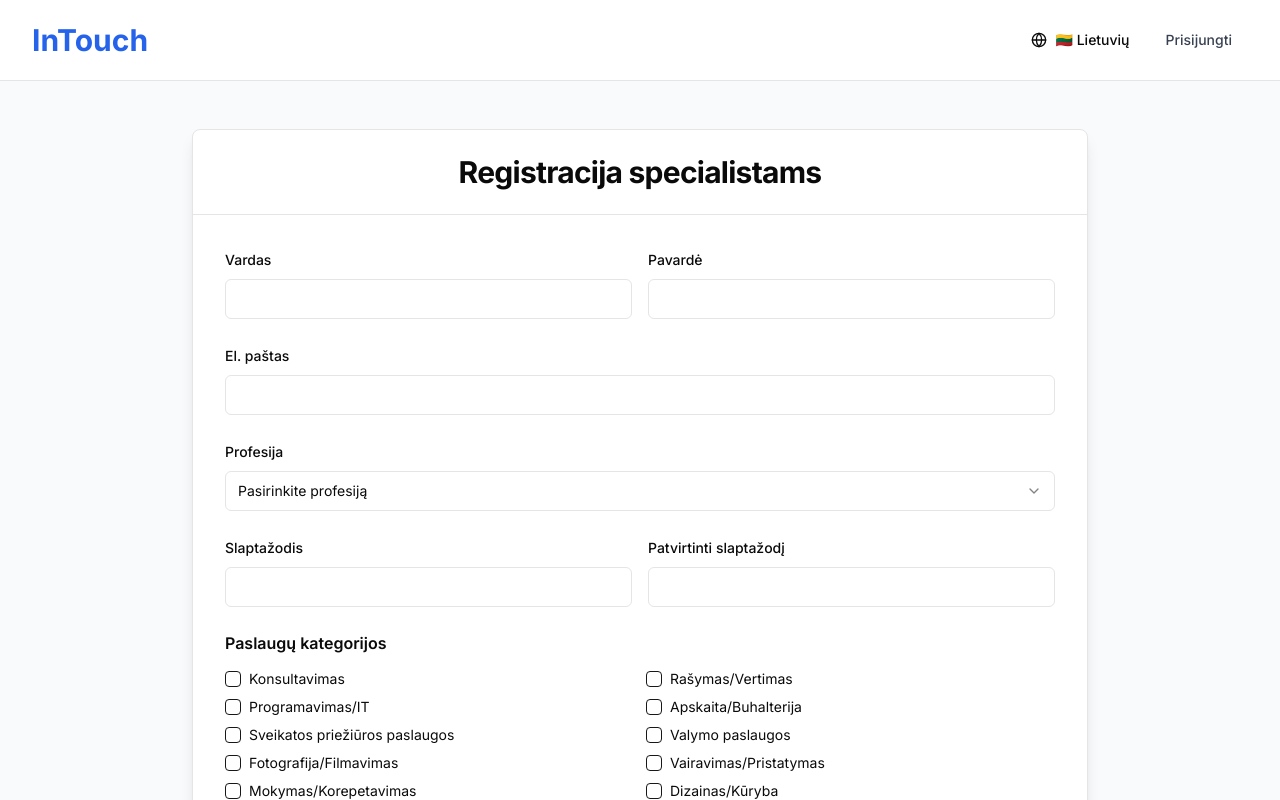
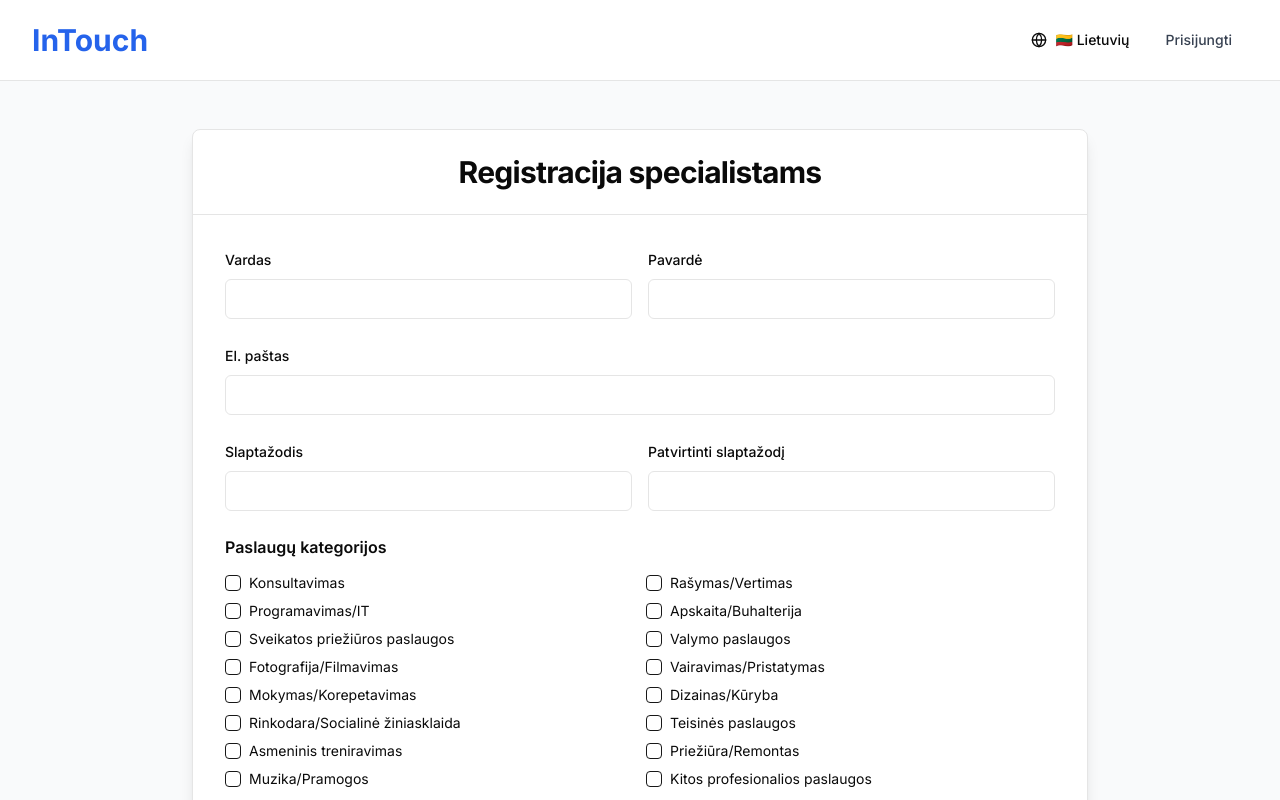
Before and after one commit to JusteliZz/v0-specialist-finder-website, a Next.js app: page /signup-specialist in a window 1280 px wide. Shown: the top 800 px of the page. Built offline with nearby package versions, Linux system fonts and the light colour scheme.

Commit message:
Remove unnecessary profession dropdown

```diff
--- a/app/signup-specialist/page.tsx
+++ b/app/signup-specialist/page.tsx
@@ -63,7 +63,6 @@ export default function SpecialistSignupPage() {
     confirmPassword: "",
     firstName: "",
     lastName: "",
-    profession: "",
     selectedCategories: [] as string[],
     selectedCities: [] as string[],
     selectedServices: [] as string[],
@@ -149,10 +148,6 @@ export default function SpecialistSignupPage() {
       return false
     }
 
-    if (!formData.profession.trim()) {
-      setError("Prašome įvesti profesiją")
-      return false
-    }
 
     if (formData.selectedCategories.length === 0) {
       setError(t("pleaseSelectCategory"))
@@ -199,7 +194,7 @@ export default function SpecialistSignupPage() {
       await db.specialists.createProfile({
         userId: newUser.id,
         type: "individual",
-        profession: formData.profession,
+      profession: formData.selectedCategories[0] || "Specialistas", // Use first category as profession
         categories: formData.selectedCategories,
         locations: formData.selectedCities,
         phone: "",
@@ -296,24 +291,6 @@ export default function SpecialistSignupPage() {
                   />
                 </div>
 
-                <div className="space-y-2">
-                  <Label htmlFor="profession">{t("profession")}</Label>
-                  <Select
-                    value={formData.profession}
-                    onValueChange={(value) => handleInputChange("profession", value)}
-                  >
-                    <SelectTrigger>
-                      <SelectValue placeholder="Pasirinkite profesiją" />
-                    </SelectTrigger>
-                    <SelectContent>
-                      {professionsList.map((profession) => (
-                        <SelectItem key={profession} value={profession}>
-                          {profession}
-                        </SelectItem>
-                      ))}
-                    </SelectContent>
-                  </Select>
-                </div>
 
                 <div className="grid grid-cols-1 md:grid-cols-2 gap-4">
                   <div className="space-y-2">
```
